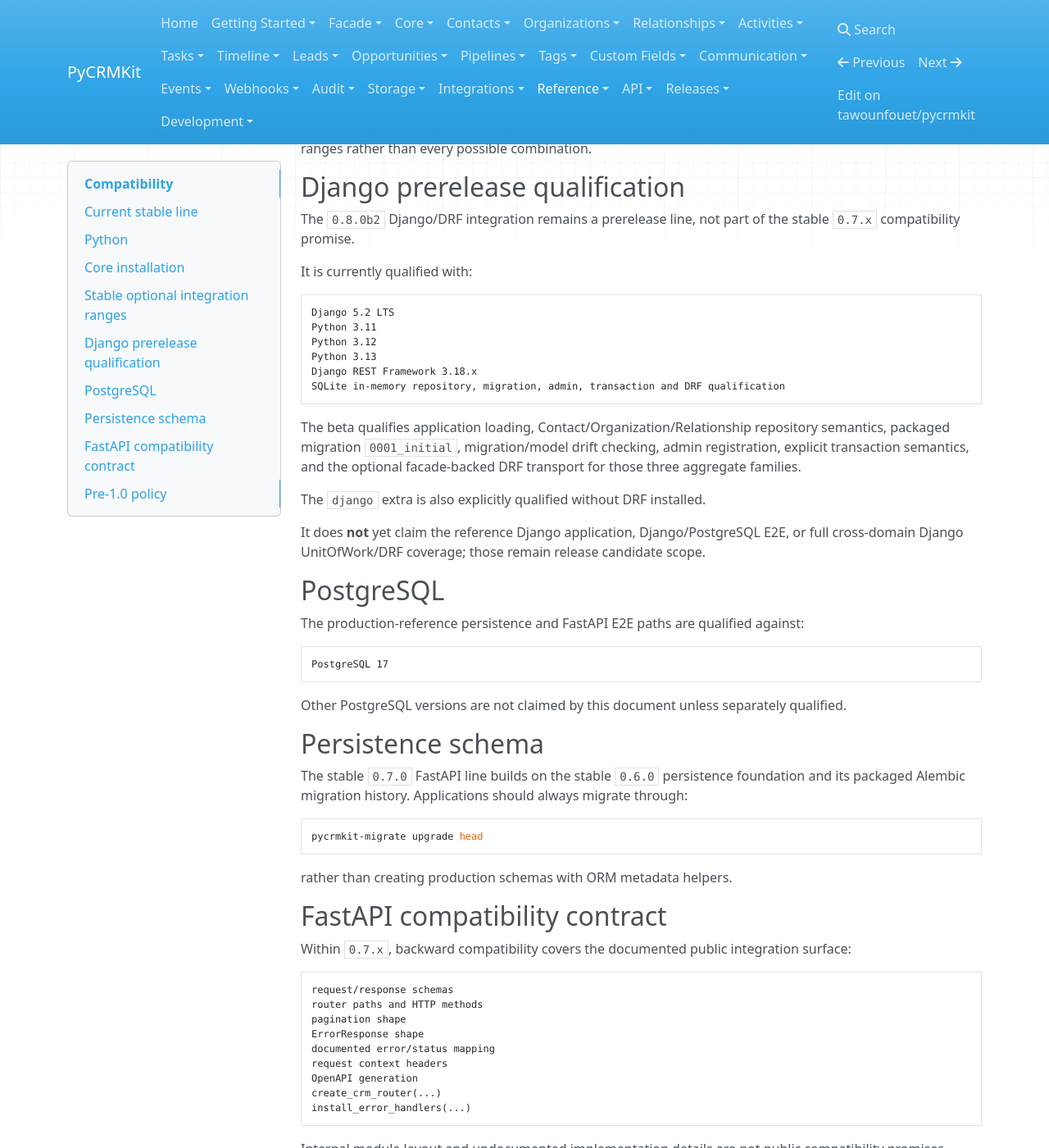
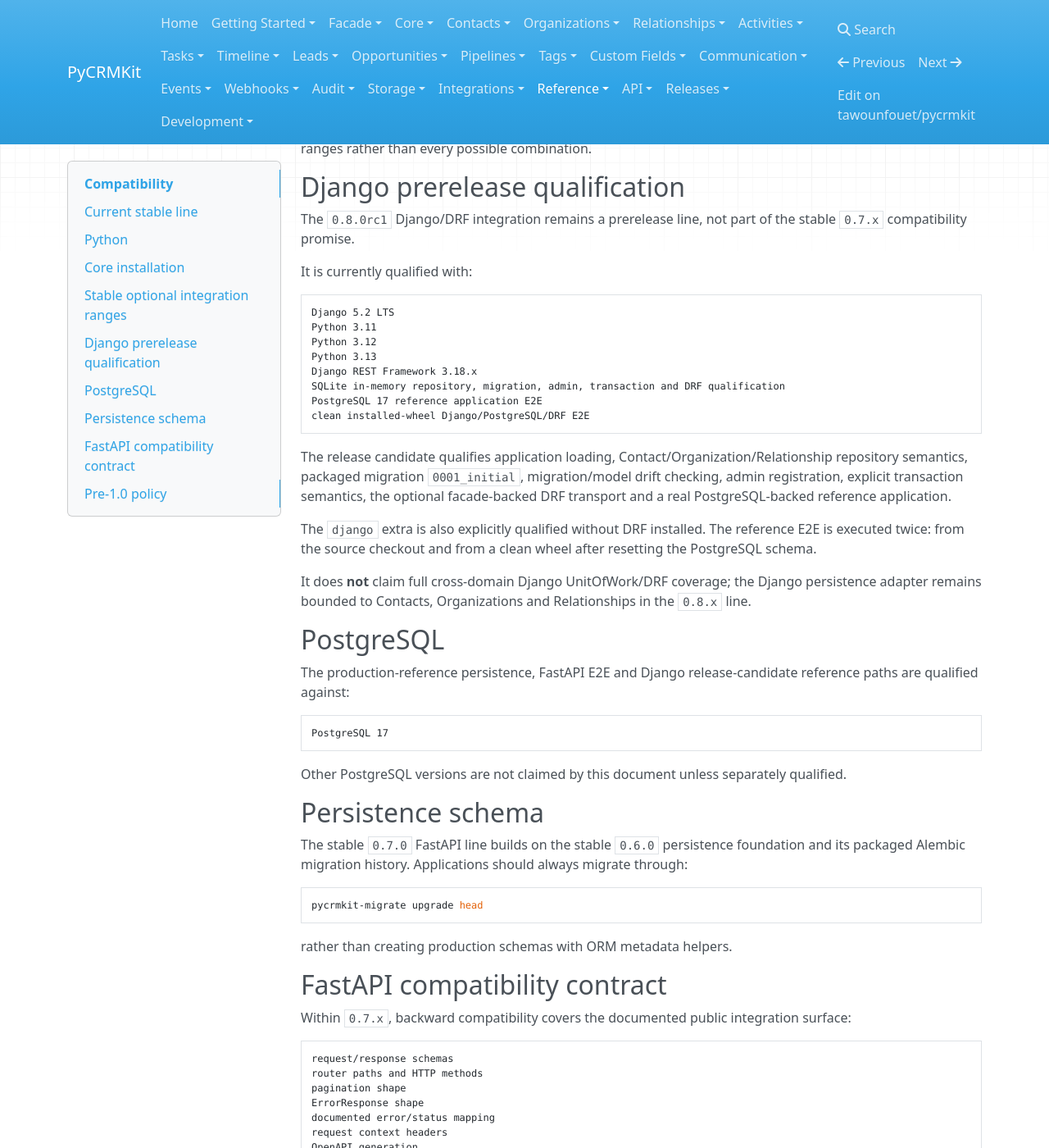
Before and after one commit to tawounfouet/pycrmkit, an MkDocs documentation site: the page built from docs/reference/compatibility.md, in a window 1280 px wide and 1400 px high, scrolled down 903 px. Shown: the whole window at 82% size. Built offline with MkDocs 1.6.1, drawn with Linux system fonts in a browser that asks for light colours; nearby versions of some CDN libraries.

Commit message:
docs: qualify Django RC compatibility

````diff
--- a/docs/reference/compatibility.md
+++ b/docs/reference/compatibility.md
@@ -49,7 +49,7 @@
 
 ## Django prerelease qualification
 
-The `0.8.0b2` Django/DRF integration remains a prerelease line, not part of the
+The `0.8.0rc1` Django/DRF integration remains a prerelease line, not part of the
 stable `0.7.x` compatibility promise.
 
 It is currently qualified with:
@@ -61,23 +61,28 @@
 Python 3.13
 Django REST Framework 3.18.x
 SQLite in-memory repository, migration, admin, transaction and DRF qualification
+PostgreSQL 17 reference application E2E
+clean installed-wheel Django/PostgreSQL/DRF E2E
 ```
 
-The beta qualifies application loading, Contact/Organization/Relationship
-repository semantics, packaged migration `0001_initial`, migration/model drift
-checking, admin registration, explicit transaction semantics, and the optional
-facade-backed DRF transport for those three aggregate families.
+The release candidate qualifies application loading,
+Contact/Organization/Relationship repository semantics, packaged migration
+`0001_initial`, migration/model drift checking, admin registration, explicit
+transaction semantics, the optional facade-backed DRF transport and a real
+PostgreSQL-backed reference application.
 
-The `django` extra is also explicitly qualified without DRF installed.
+The `django` extra is also explicitly qualified without DRF installed. The
+reference E2E is executed twice: from the source checkout and from a clean wheel
+after resetting the PostgreSQL schema.
 
-It does **not** yet claim the reference Django application, Django/PostgreSQL
-E2E, or full cross-domain Django UnitOfWork/DRF coverage; those remain release
-candidate scope.
+It does **not** claim full cross-domain Django UnitOfWork/DRF coverage; the
+Django persistence adapter remains bounded to Contacts, Organizations and
+Relationships in the `0.8.x` line.
 
 ## PostgreSQL
 
-The production-reference persistence and FastAPI E2E paths are qualified
-against:
+The production-reference persistence, FastAPI E2E and Django release-candidate
+reference paths are qualified against:
 
 ```text
 PostgreSQL 17
````
